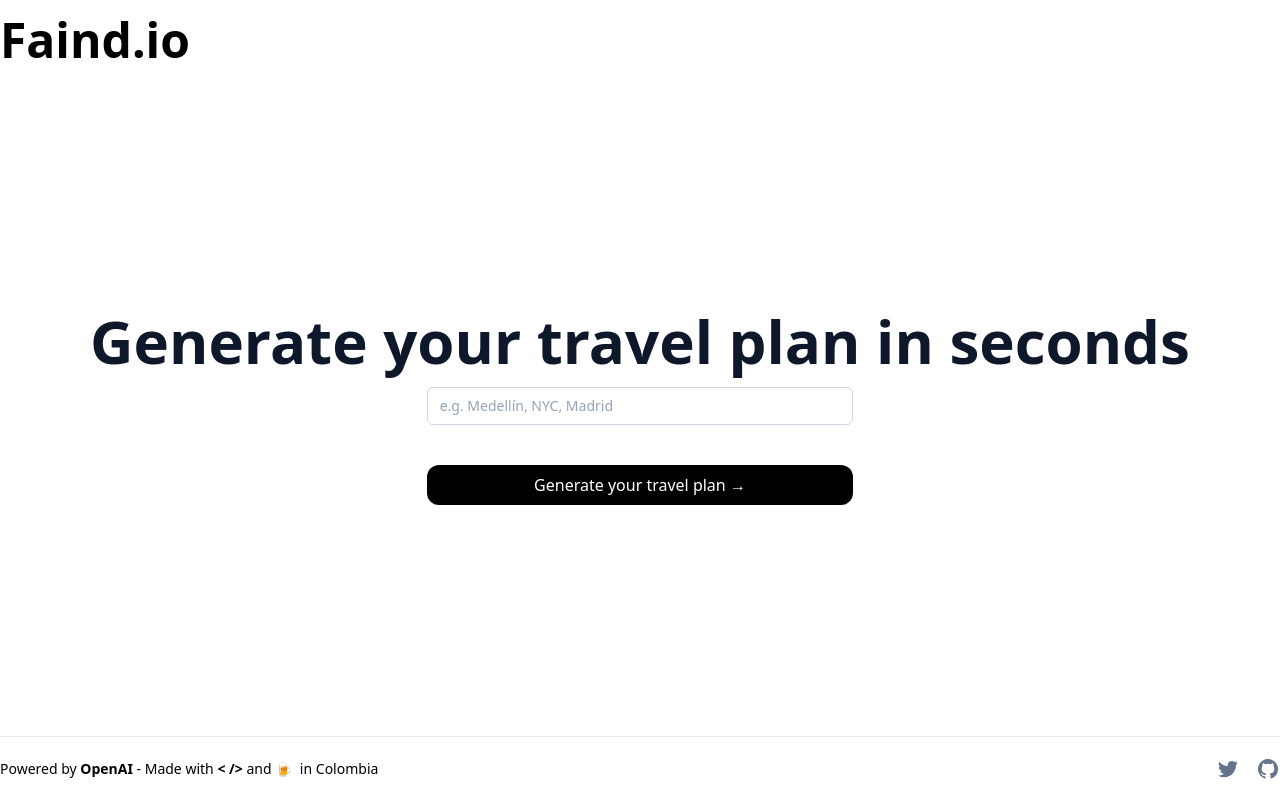
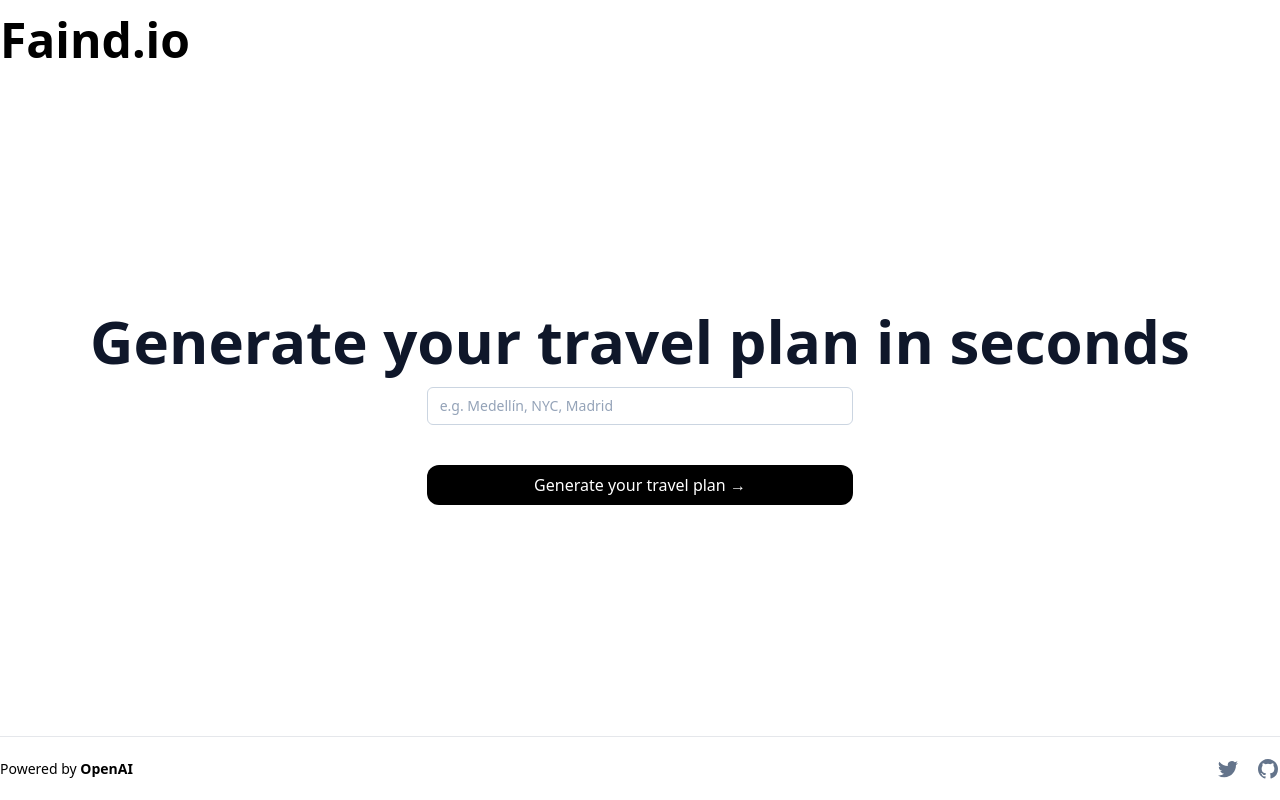
Before and after one commit to damziv/FaindTravel, a Next.js app: page / in a window 1280 px wide. Built offline with nearby package versions, Linux system fonts and the light colour scheme.

Commit message:
Update FooterSite.tsx

```diff
--- a/components/FooterSite.tsx
+++ b/components/FooterSite.tsx
@@ -3,7 +3,7 @@ import Link from 'next/link'
 export function FooterSite() {
   return (
     <footer className="container justify-center flex flex-col items-center w-full h-24 border-t sm:justify-between sm:flex-row sm:h-16">
-      <p className="text-xs sm:text-sm">Powered by <a href="https://openai.com/" target="_blank" rel="noreferrer" className="font-bold hover:underline transition underline-offset-2">OpenAI</a> - Made with <strong>&#60; &#47;&#62;</strong> and <span className="mr-1">&#127866;</span> in Colombia</p>
+      <p className="text-xs sm:text-sm">Powered by <a href="https://openai.com/" target="_blank" rel="noreferrer" className="font-bold hover:underline transition underline-offset-2">OpenAI</a></p>
       <div className="flex space-x-4 mt-2 sm:mt-0">
         <Link
           href="https://twitter.com/MonsieurHart"
```
